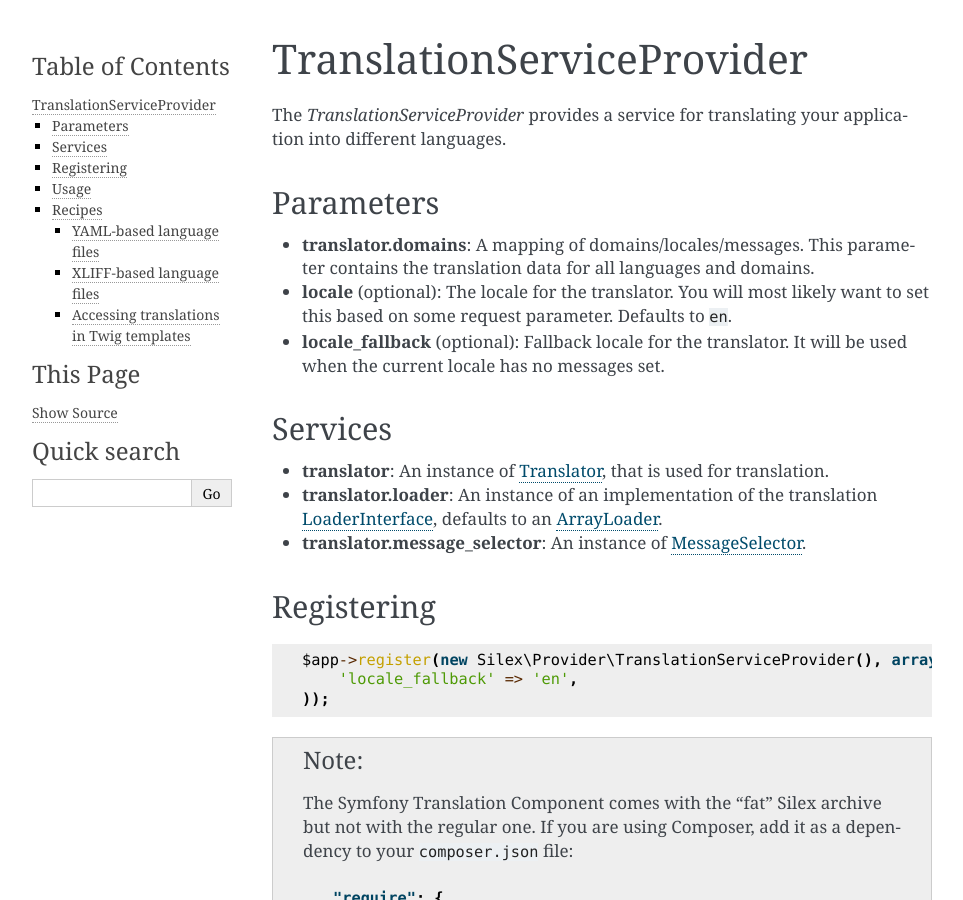
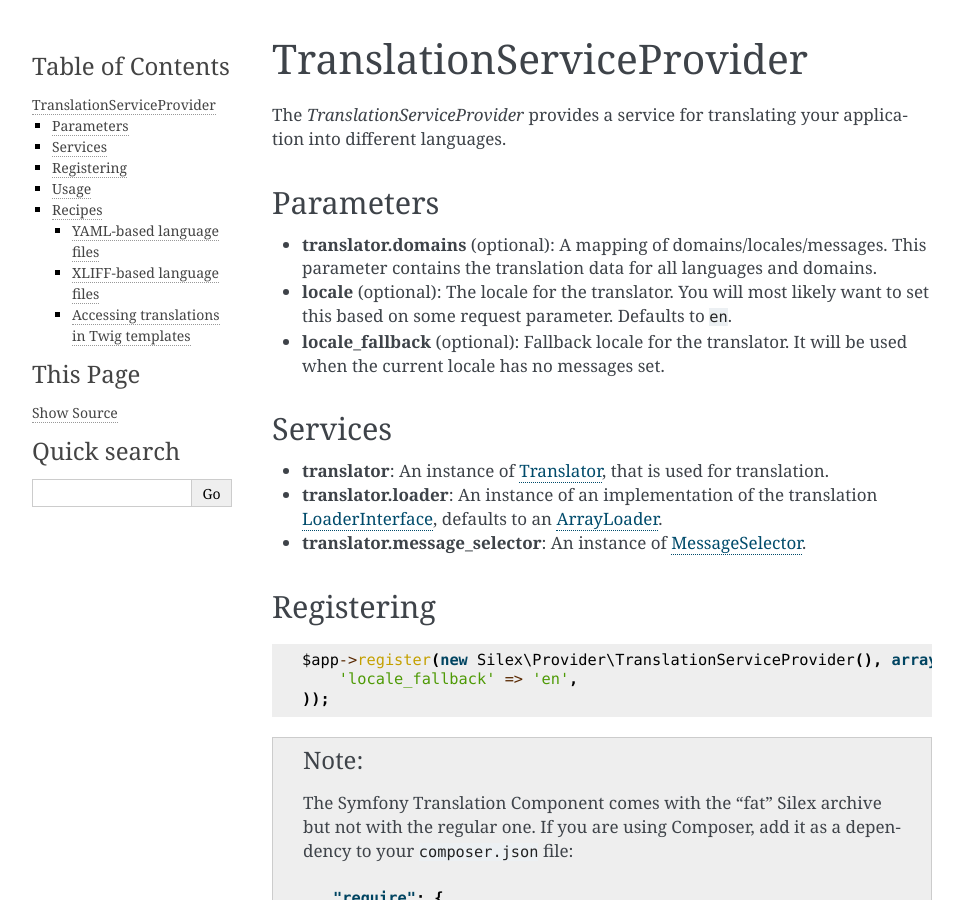
Before and after one commit to silexphp/Silex, a Sphinx documentation site: the page built from doc/providers/translation.rst, in a window 1280 px wide and 900 px high. Shown: the whole window, without its empty margins (148-1111 px from the left). Built offline with Sphinx 7.4.7, drawn with Linux system fonts in a browser that asks for light colours.

Commit message:
fixed typo in the doc

```diff
--- a/doc/providers/translation.rst
+++ b/doc/providers/translation.rst
@@ -7,8 +7,8 @@
 Parameters
 ----------
 
-* **translator.domains**: A mapping of domains/locales/messages. This
-  parameter contains the translation data for all languages and domains.
+* **translator.domains** (optional): A mapping of domains/locales/messages.
+  This parameter contains the translation data for all languages and domains.
 
 * **locale** (optional): The locale for the translator. You will most likely
   want to set this based on some request parameter. Defaults to ``en``.
```
